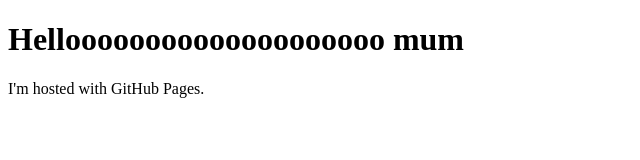
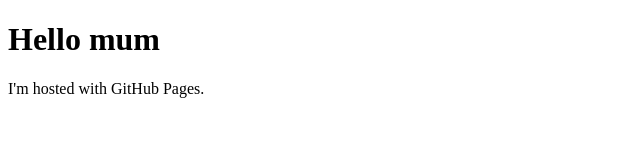
Before and after one commit to KatieManning/KatieManning.github.io, a plain HTML site: page index.html in a window 1280 px wide. Shown: the whole page, without its empty margins (0-640 px from the left). Drawn offline with Linux system fonts and the light colour scheme.

Commit message:
commit test 3

```diff
--- a/index.html
+++ b/index.html
@@ -1,7 +1,7 @@
 <!DOCTYPE html>
 <html>
 <body>
-<h1>Helloooooooooooooooooooo mum</h1>
+<h1>Hello mum</h1>
 <p>I'm hosted with GitHub Pages.</p>
 </body>
 </html>
```
